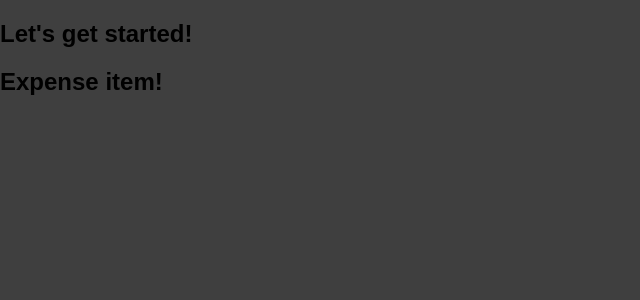
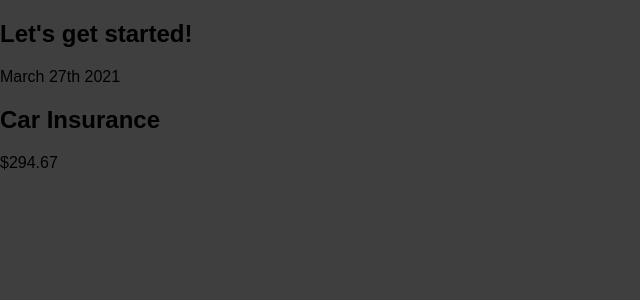
Before and after one commit to fakhririzha/learn-react, a React (Create React App) app: page / in a window 1280 px wide. Shown: the top 300 px of the page, without its empty margins (0-640 px from the left). Built offline with nearby package versions, Linux system fonts and the light colour scheme.

Commit message:
Lecture 33

```diff
--- a/src/components/ExpenseItem.js
+++ b/src/components/ExpenseItem.js
@@ -1,5 +1,13 @@
 function ExpenseItem() {
-	return <h2>Expense item!</h2>;
+	return (
+		<div>
+			<div>March 27th 2021</div>
+			<div>
+				<h2>Car Insurance</h2>
+				<div>$294.67</div>
+			</div>
+		</div>
+	);
 }
 
 export default ExpenseItem;
```
